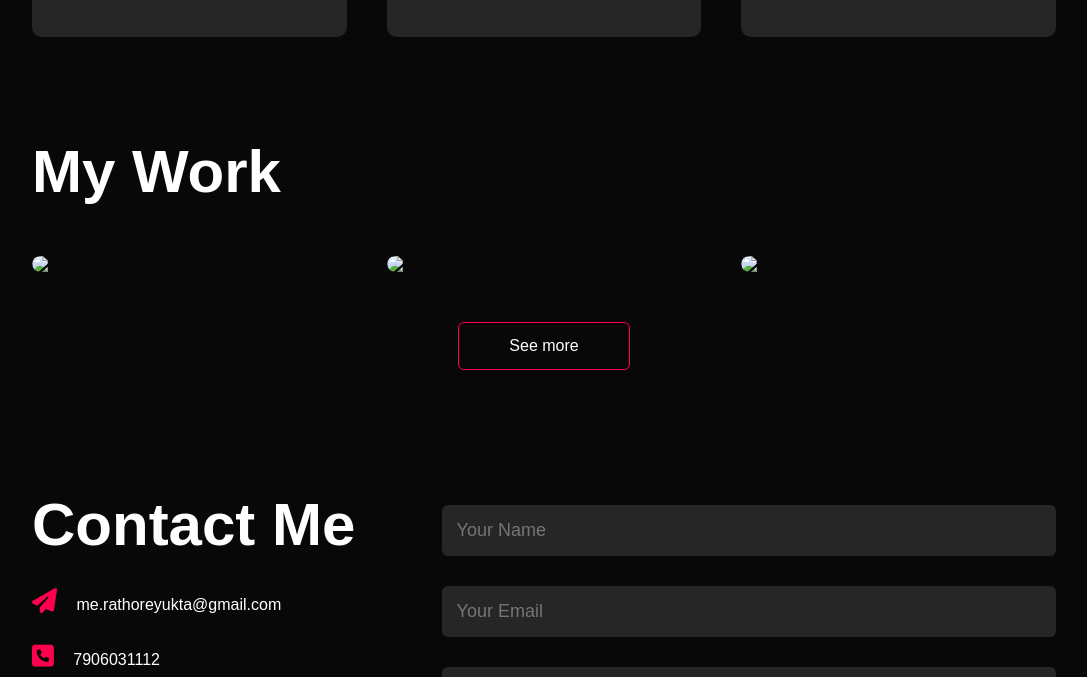
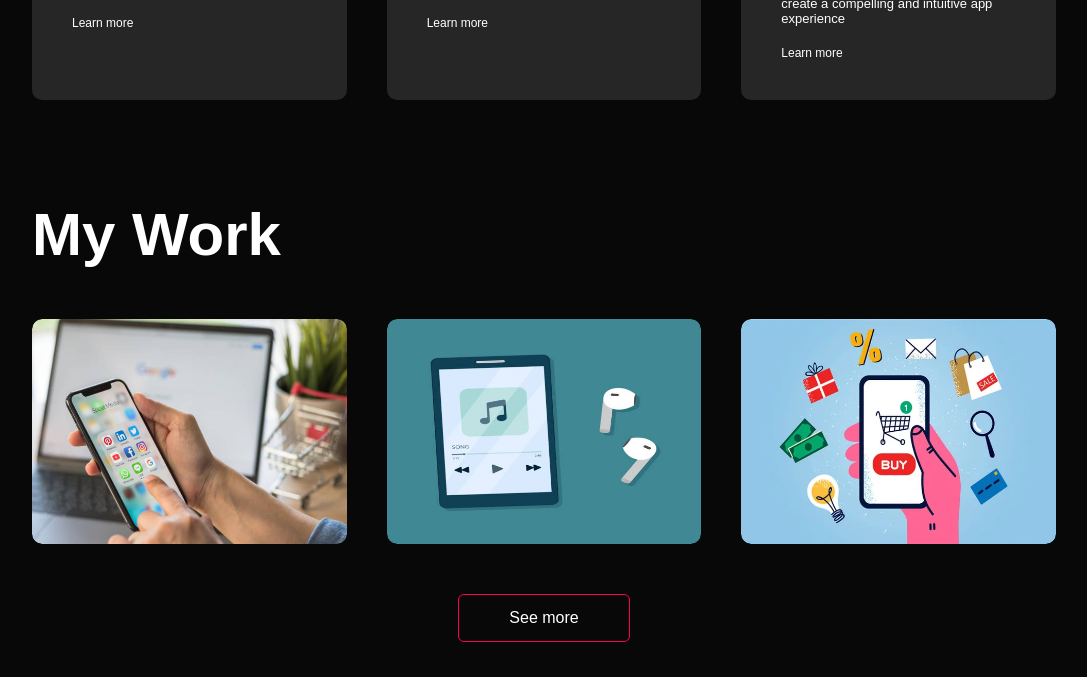
Before and after one commit to Yukta-Rathore/Portfolio-Website, a plain HTML site: page index.html in a window 1280 px wide. Shown: the part 1803-2480 px from the top of the page, without its empty margins (96-1183 px from the left). Drawn offline with Linux system fonts and the light colour scheme.

Commit message:
Update index.html

```diff
--- a/index.html
+++ b/index.html
@@ -38,7 +38,7 @@
             <div class="container">
                 <div class="row">
                     <div class="about-col-1">
-                        <img src="images/yukta.jpeg">
+                        <img src="yukta.jpeg">
                     </div>
                     <div class="about-col-2">
                         <h1 class="sub-title">About Me</h1>
@@ -107,7 +107,7 @@ I thrive on the challenge of turning concepts into functional and aesthetically
                 <h1 class="sub-title">My Work</h1>
                 <div class="work-list">
                     <div class="work">
-                        <img src="images/socialmedia.jpg">
+                        <img src="socialmedia.jpg">
                         <div class="layer">
                             <h3>Social Media App</h3>
                             <p>The app connects you to people around the world.</p>
@@ -115,7 +115,7 @@ I thrive on the challenge of turning concepts into functional and aesthetically
                         </div>
                     </div>
                     <div class="work">
-                        <img src="images/musicapps.jpg">
+                        <img src="musicapps.jpg">
                         <div class="layer">
                             <h3>Music App</h3>
                             <p>The app allows users to stream, discover, create, or organize music.</p>
@@ -123,7 +123,7 @@ I thrive on the challenge of turning concepts into functional and aesthetically
                         </div>
                     </div>
                     <div class="work">
-                        <img src="images/shoppingapps.webp">
+                        <img src="shoppingapps.webp">
                         <div class="layer">
                             <h3>Online Shopping App</h3>
                             <p>The app enables users to browse, purchase, and manage items or services conveniently through a digital platform.</p>
```
